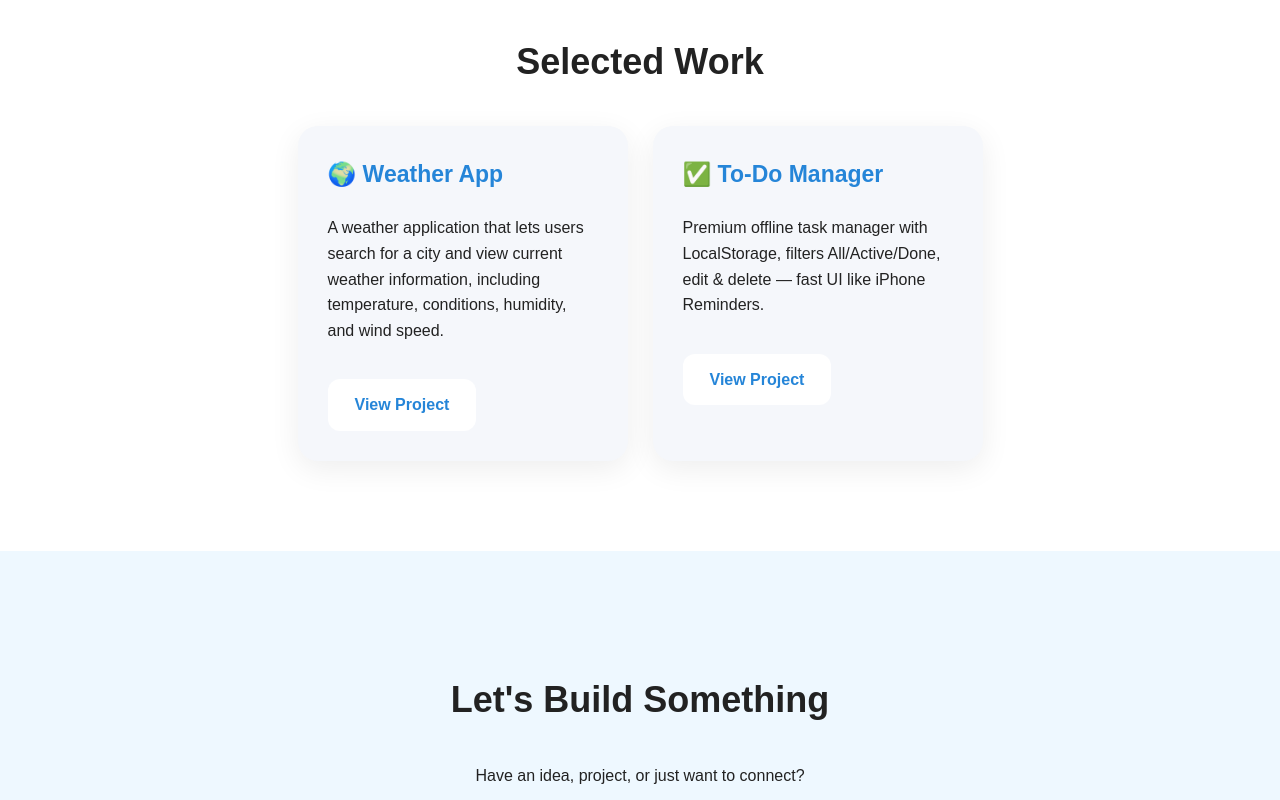
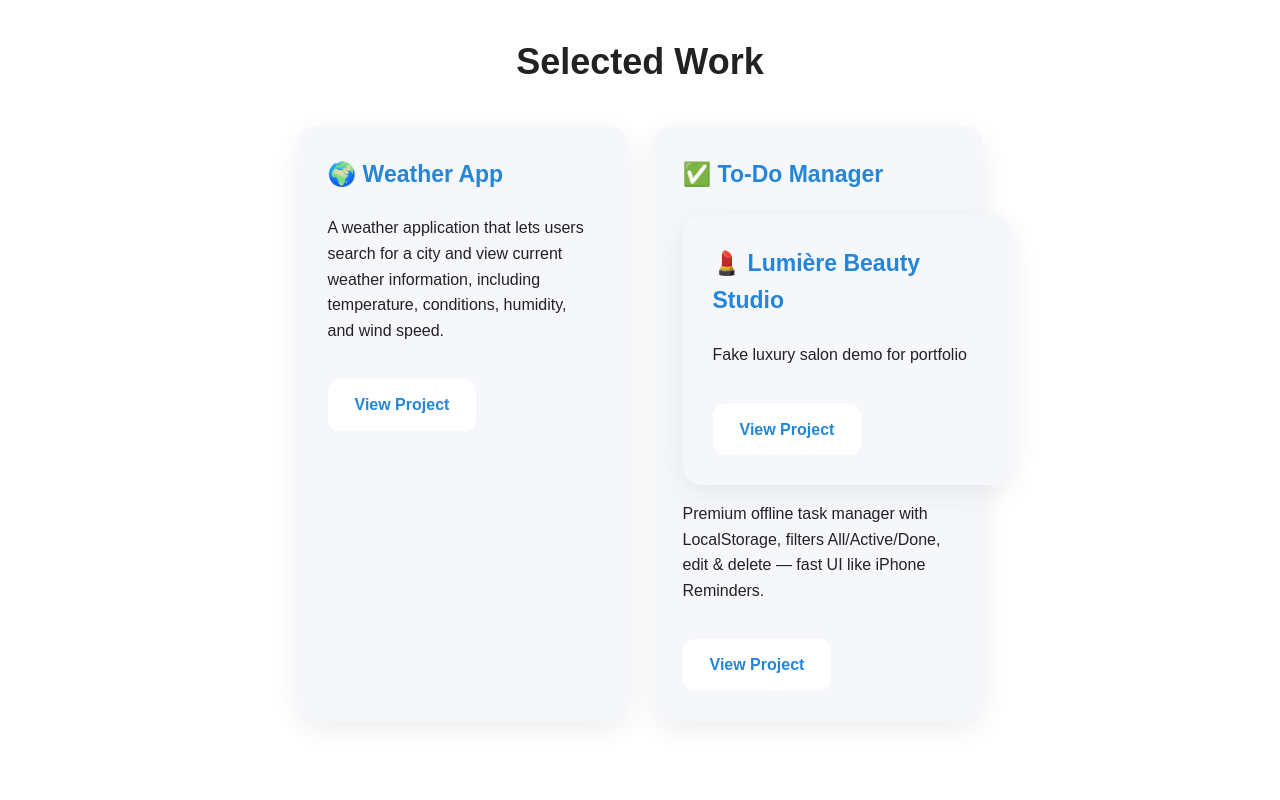
Before and after one commit to shammiibaloch/portfolio, a plain HTML site: page index.html in a window 1280 px wide. Shown: the part 1780-2580 px from the top of the page. Drawn offline with Linux system fonts and the light colour scheme.

Commit message:
Update index.html

```diff
--- a/index.html
+++ b/index.html
@@ -48,7 +48,11 @@ footer{padding:28px;text-align:center;background:#171717;color:white}
 <section id="skills" class="skills section"><h2>What I Do</h2><div class="skills-container"><div class="skill"><h3>Web Development</h3><p>Creating functional and engaging web experiences.</p></div><div class="skill"><h3>Responsive Design</h3><p>Building layouts that feel natural across different screen sizes.</p></div><div class="skill"><h3>Interactive Experiences</h3><p>Adding thoughtful interactions that make websites feel alive.</p></div></div></section>
 <section id="projects" class="projects section"><h2>Selected Work</h2><div class="projects-container">
 <div class="project-card"><h3>🌍 Weather App</h3><p>A weather application that lets users search for a city and view current weather information, including temperature, conditions, humidity, and wind speed.</p><a class="button" href="wheather.html">View Project</a></div>
-<div class="project-card"><h3>✅ To-Do Manager</h3><p>Premium offline task manager with LocalStorage, filters All/Active/Done, edit & delete — fast UI like iPhone Reminders.</p><a class="button" href="todo.html">View Project</a></div>
+<div class="project-card"><h3>✅ To-Do Manager</h3><div class="project-card">
+  <h3>💄 Lumière Beauty Studio</h3>
+  <p>Fake luxury salon demo for portfolio</p>
+  <a class="button" href="lumiere.html">View Project</a>
+</div><p>Premium offline task manager with LocalStorage, filters All/Active/Done, edit & delete — fast UI like iPhone Reminders.</p><a class="button" href="todo.html">View Project</a></div>
 </div></section>
 <section id="contact" class="contact section"><h2>Let's Build Something</h2><p>Have an idea, project, or just want to connect?</p><p><a href="https://mail.google.com/mail/?view=cm&fs=1&to=shammiibaloch@gmail.com" target="_blank">shammiibaloch@gmail.com</a></p><a class="button" href="https://mail.google.com/mail/?view=cm&fs=1&to=shammiibaloch@gmail.com" target="_blank">Get In Touch</a></section>
 <footer><p>© 2026 Shammi Baloch. All rights reserved.</p></footer>
```
